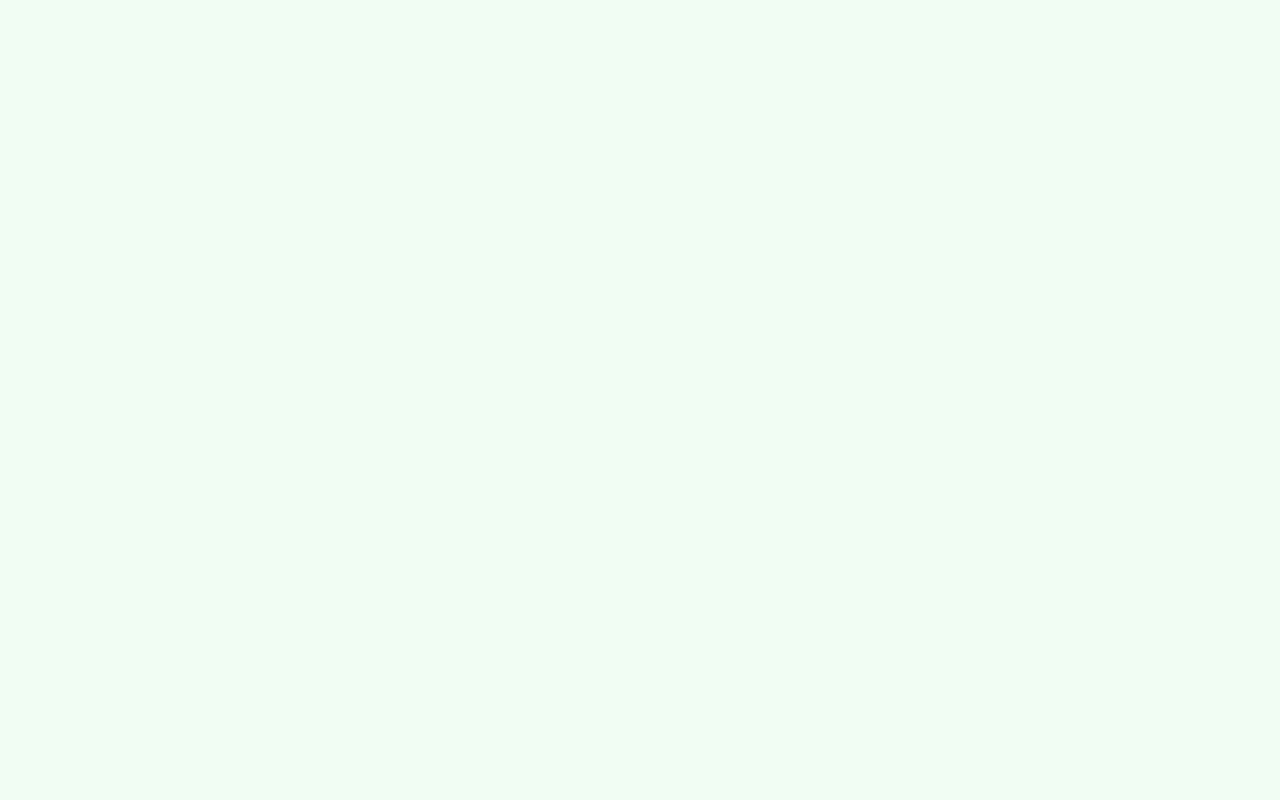
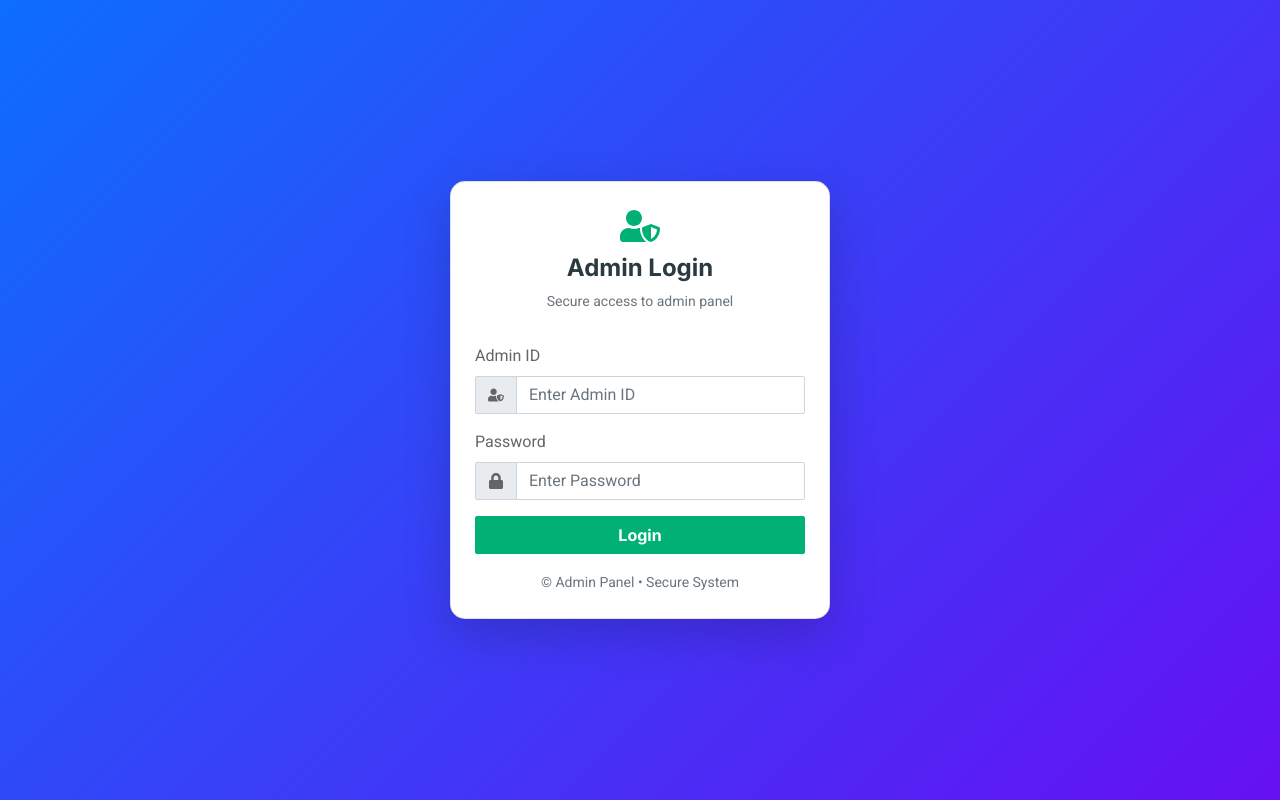
Before and after one commit to Garv1234976/job-portal, a React (Vite) app: page /login/admin in a window 1280 px wide. Before the commit this address had no page. Built offline with nearby package versions, Linux system fonts and the light colour scheme.

Commit message:
adminlogin

```diff
--- a/src/App.jsx
+++ b/src/App.jsx
@@ -12,6 +12,7 @@ import Profile from "./pages/Profile";
 // Auth
 import Login from "./pages/Auth/Login";
 import RecruiterLogin from "./pages/Auth/RecruiterLogin";
+import AdminLogin from "./pages/Auth/AdminLogin";
 import RegisterCandidate from "./pages/Auth/RegisterCandidate";
 import RegisterRecruiter from "./pages/Auth/RegisterRecruiter";
 import Logout from "./pages/Auth/Logout";
@@ -45,7 +46,6 @@ function App() {
   return (
     <BrowserRouter>
       <Routes>
-
         {/* ================= PUBLIC ROUTES ================= */}
         <Route path="/" element={<Home />} />
         <Route path="/about" element={<About />} />
@@ -60,6 +60,15 @@ function App() {
           element={
             <GuestRoute>
               <Login />
+            </GuestRoute>
+          }
+        />
+
+        <Route
+          path="/login/admin"
+          element={
+            <GuestRoute>
+              <AdminLogin />
             </GuestRoute>
           }
         />
@@ -173,7 +182,7 @@ function App() {
           }
         />
 
-          <Route
+        <Route
           path="/recruiter/profile"
           element={
             <ProtectedRoute roleRequired="recruiter">
@@ -181,7 +190,6 @@ function App() {
             </ProtectedRoute>
           }
         />
-
 
         <Route
           path="/recruiter/plans"
@@ -245,7 +253,6 @@ function App() {
             </ProtectedRoute>
           }
         />
-
       </Routes>
     </BrowserRouter>
   );
--- /dev/null
+++ b/src/pages/Auth/AdminLogin.jsx
@@ -0,0 +1,123 @@
+import { useState } from "react";
+import { useNavigate } from "react-router-dom";
+import API from "../../services/api";
+import Swal from "sweetalert2";
+import { FaUserShield, FaLock } from "react-icons/fa";
+
+export default function AdminLogin() {
+  const navigate = useNavigate();
+
+  const [form, setForm] = useState({
+    login_id: "",
+    password: "",
+  });
+
+  const [loading, setLoading] = useState(false);
+
+  const handleChange = (e) => {
+    setForm({ ...form, [e.target.name]: e.target.value });
+  };
+
+  const handleSubmit = async (e) => {
+    e.preventDefault();
+
+    if (!form.login_id || !form.password) {
+      return Swal.fire("Error", "All fields are required", "error");
+    }
+
+    try {
+      setLoading(true);
+
+      const res = await API.post("/login/admin", form);
+
+      if (res.data.status) {
+        localStorage.setItem("token", res.data.token);
+        localStorage.setItem("role", "admin");
+
+        Swal.fire("Success", "Welcome Admin", "success");
+
+        navigate("/admin/dashboard");
+      } else {
+        Swal.fire("Error", res.data.message || "Login failed", "error");
+      }
+    } catch (err) {
+      Swal.fire("Error", "Invalid credentials", "error");
+    } finally {
+      setLoading(false);
+    }
+  };
+
+  return (
+    <div
+      className="d-flex justify-content-center align-items-center"
+      style={{
+        height: "100vh",
+        background: "linear-gradient(135deg, #0d6efd, #6610f2)",
+      }}
+    >
+      <div className="card p-4 shadow-lg" style={{ width: "380px", borderRadius: "15px" }}>
+
+        {/* HEADER */}
+        <div className="text-center mb-3">
+          <FaUserShield size={40} className="text-primary mb-2" />
+          <h4 className="fw-bold">Admin Login</h4>
+          <p className="text-muted small">Secure access to admin panel</p>
+        </div>
+
+        {/* FORM */}
+        <form onSubmit={handleSubmit}>
+
+          <div className="mb-3">
+            <label className="form-label">Admin ID</label>
+            <div className="input-group">
+              <span className="input-group-text">
+                <FaUserShield />
+              </span>
+              <input
+                type="text"
+                name="login_id"
+                className="form-control"
+                placeholder="Enter Admin ID"
+                value={form.login_id}
+                onChange={handleChange}
+              />
+            </div>
+          </div>
+
+          <div className="mb-3">
+            <label className="form-label">Password</label>
+            <div className="input-group">
+              <span className="input-group-text">
+                <FaLock />
+              </span>
+              <input
+                type="password"
+                name="password"
+                className="form-control"
+                placeholder="Enter Password"
+                value={form.password}
+                onChange={handleChange}
+              />
+            </div>
+          </div>
+
+          <button
+            className="btn btn-primary w-100 fw-bold"
+            disabled={loading}
+          >
+            {loading ? "Logging in..." : "Login"}
+          </button>
+
+        </form>
+
+        {/* FOOTER */}
+        <div className="text-center mt-3">
+          <small className="text-muted">
+            © Admin Panel • Secure System
+          </small>
+        </div>
+
+      </div>
+    </div>
+  );
+}
```
